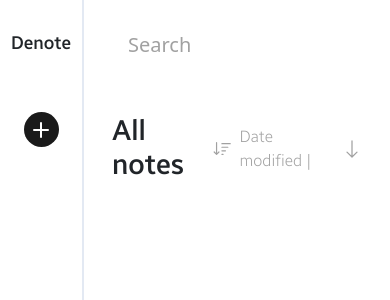
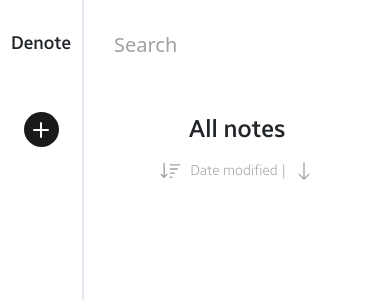
Before and after one commit to Pilvorm/notes-app, a React (Create React App) app: page / in a window 390 px wide. Shown: the top 300 px of the page. Built offline with nearby package versions, Linux system fonts and the light colour scheme.

Commit message:
updated smaller screen stylings

```diff
--- a/src/components/Notes.js
+++ b/src/components/Notes.js
@@ -178,11 +178,12 @@ const Notes = ({ sortValue, sortDirection, searchQuery }) => {
   };
 
   const truncate = (string) => {
+    const mobileLimit = 20;
     const tabletLimit = 30;
     const defaultLimit = 60;
     if (isMobileWidth) {
-      return string.length > defaultLimit
-        ? string.substring(0, defaultLimit - 3) + "..."
+      return string.length > mobileLimit
+        ? string.substring(0, mobileLimit - 3) + "..."
         : string;
     } else if (isTabletWidth) {
       return string.length > tabletLimit
--- a/src/styles/App.css
+++ b/src/styles/App.css
@@ -486,6 +486,9 @@ main .header-settings .sort-direction {
     height: 180px !important;
     border-radius: 16px !important;
   }
+  .card-body .card-content {
+    white-space: unset;
+  }
   .card-bottom .note-options .note-menu {
     top: -15px;
     left: -215px;
@@ -508,4 +511,64 @@ main .header-settings .sort-direction {
     font-size: 1.6rem;
     font-family: "BreezeSans-Regular";
   }
+}
+@media only screen and (max-width: 480px) {
+  main {
+    margin-left: 98px;
+    margin-right: 14px;
+  }
+  main .header {
+    display: flex;
+    flex-direction: column;
+    gap: 16px;
+  }
+  main h1 {
+    font-family: "BreezeSans-Medium";
+    font-size: 2.4rem;
+  }
+  main .header-settings {
+    color: #a1a1a1;
+    position: relative;
+    display: flex;
+    align-items: center;
+    gap: 8px;
+    font-family: "BreezeSans-Light";
+  }
+  main .header-settings .settings-menu {
+    top: 45px;
+    right: 0px;
+    min-width: 195px;
+  }
+  main .header-settings .settings-menu .selected {
+    color: #fe9b72 !important;
+  }
+  main .header-settings p {
+    font-size: 1.4rem;
+  }
+  main .header-settings .sort-direction {
+    color: #a1a1a1;
+    cursor: pointer;
+    border: none;
+    background-color: transparent;
+  }
+  main .header-settings {
+    color: #a1a1a1;
+    position: relative;
+    display: flex;
+    align-items: center;
+    gap: 8px;
+    font-family: "BreezeSans-Light";
+  }
+  main .header-settings .settings-menu {
+    top: 45px;
+    right: 0px;
+    min-width: 195px;
+  }
+  main .header-settings .settings-menu .selected {
+    color: #fe9b72 !important;
+  }
+  .note-cards {
+    margin-top: 25px;
+    margin-bottom: 25px;
+  }
 }/*# sourceMappingURL=App.css.map */
--- a/src/styles/App.scss
+++ b/src/styles/App.scss
@@ -557,6 +557,12 @@ main {
     border-radius: 16px !important;
   }
 
+  .card-body {
+    .card-content {
+      white-space: unset;
+    }
+  }
+
   .card-bottom {
     .note-options {
       .note-menu {
@@ -590,3 +596,77 @@ main {
     }
   }
 }
+
+@media only screen and (max-width: 480px) {
+  main {
+    margin-left: calc($sidebar-width-small + 14px);
+    margin-right: 14px;
+
+    .header {
+      display: flex;
+      flex-direction: column;
+      gap: 16px;
+    }
+
+    h1 {
+      font-family: "BreezeSans-Medium";
+      font-size: 2.4rem;
+    }
+
+    .header-settings {
+      color: $text-gray;
+      position: relative;
+      display: flex;
+      align-items: center;
+      gap: 8px;
+      font-family: "BreezeSans-Light";
+
+      .settings-menu {
+        @extend .dropdown-menu;
+        top: 45px;
+        right: 0px;
+        min-width: 195px;
+
+        .selected {
+          color: $peach !important;
+        }
+      }
+
+      p {
+        font-size: 1.4rem;
+      }
+
+      .sort-direction {
+        color: $text-gray;
+        cursor: pointer;
+        border: none;
+        background-color: transparent;
+      }
+    }
+
+    .header-settings {
+      color: $text-gray;
+      position: relative;
+      display: flex;
+      align-items: center;
+      gap: 8px;
+      font-family: "BreezeSans-Light";
+
+      .settings-menu {
+        @extend .dropdown-menu;
+        top: 45px;
+        right: 0px;
+        min-width: 195px;
+
+        .selected {
+          color: $peach !important;
+        }
+      }
+    }
+  }
+
+  .note-cards {
+    margin-top: 25px;
+    margin-bottom: 25px;
+  }
+}
```
Also changed, not shown: 1 other file (tests, documents, lock files or other folders).
